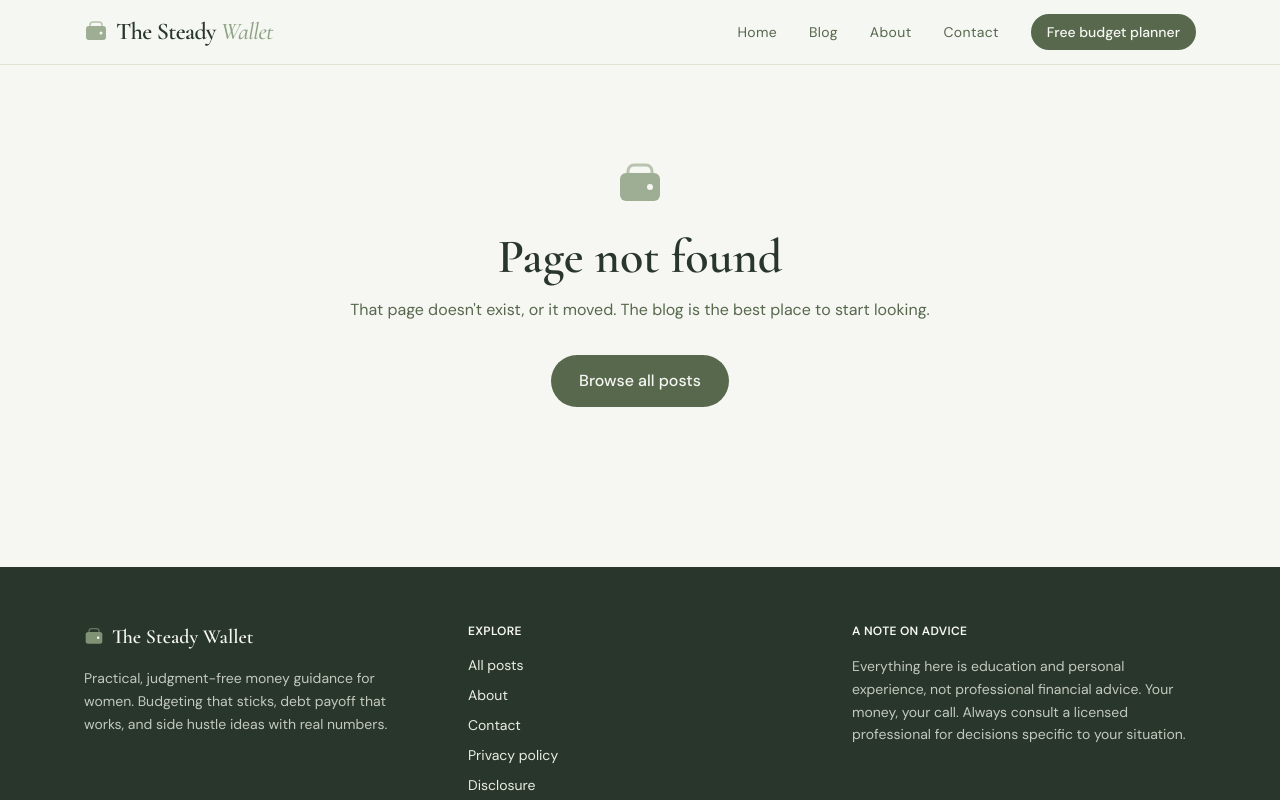
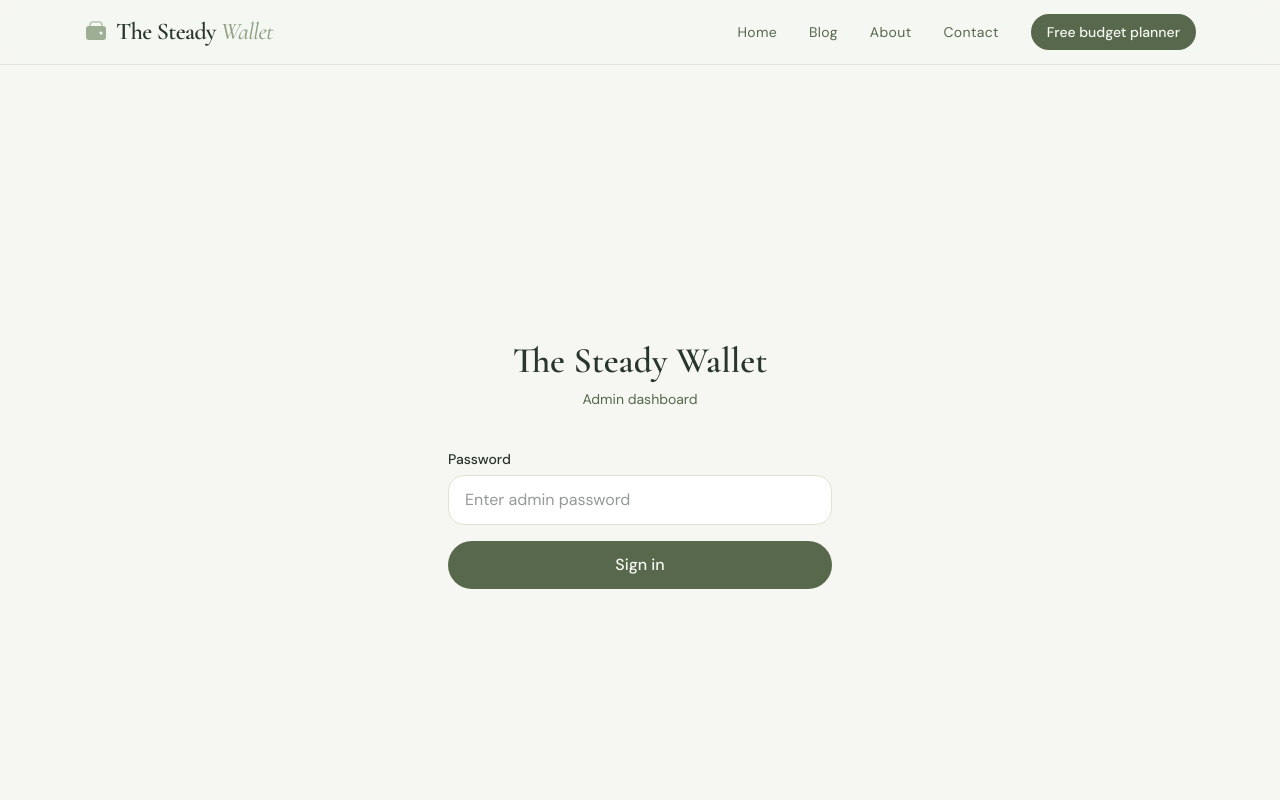
Before and after one commit to Abdulazeez-globe-tech/The-Steady-Wallet, a Next.js app: page /admin/login in a window 1280 px wide. Before the commit this address had no page. Shown: the top 800 px of the page. Built offline with nearby package versions, Linux system fonts and the light colour scheme.

Commit message:
Add admin login page component

```diff
--- /dev/null
+++ b/app/admin/login/page.tsx
@@ -0,0 +1,75 @@
+"use client";
+
+import { useState } from "react";
+import { useRouter } from "next/navigation";
+
+export default function AdminLoginPage() {
+  const [password, setPassword] = useState("");
+  const [error, setError] = useState("");
+  const [loading, setLoading] = useState(false);
+  const router = useRouter();
+
+  async function handleLogin(e: React.FormEvent) {
+    e.preventDefault();
+    setLoading(true);
+    setError("");
+
+    const res = await fetch("/api/auth", {
+      method: "POST",
+      headers: { "Content-Type": "application/json" },
+      body: JSON.stringify({ password }),
+    });
+
+    if (res.ok) {
+      router.push("/admin");
+    } else {
+      setError("Wrong password. Try again.");
+    }
+    setLoading(false);
+  }
+
+  return (
+    <div className="min-h-screen bg-paper flex items-center justify-center px-5">
+      <div className="w-full max-w-sm">
+        <h1 className="font-display text-4xl font-semibold text-pine text-center">
+          The Steady Wallet
+        </h1>
+        <p className="mt-2 text-center text-sm text-fern">Admin dashboard</p>
+
+        <form onSubmit={handleLogin} className="mt-10 space-y-4">
+          <div>
+            <label
+              htmlFor="password"
+              className="block text-sm font-medium text-pine mb-1.5"
+            >
+              Password
+            </label>
+            <input
+              id="password"
+              type="password"
+              value={password}
+              onChange={(e) => setPassword(e.target.value)}
+              required
+              className="w-full rounded-2xl border border-moss bg-white px-4 py-3 focus:outline-none focus:ring-2 focus:ring-sage"
+              placeholder="Enter admin password"
+            />
+          </div>
+
+          {error && (
+            <p className="text-sm text-red-600 bg-red-50 rounded-xl px-4 py-2">
+              {error}
+            </p>
+          )}
+
+          <button
+            type="submit"
+            disabled={loading}
+            className="w-full rounded-full bg-fern text-paper font-medium py-3 hover:bg-pine transition-colors disabled:opacity-50"
+          >
+            {loading ? "Signing in..." : "Sign in"}
+          </button>
+        </form>
+      </div>
+    </div>
+  );
+}
```
